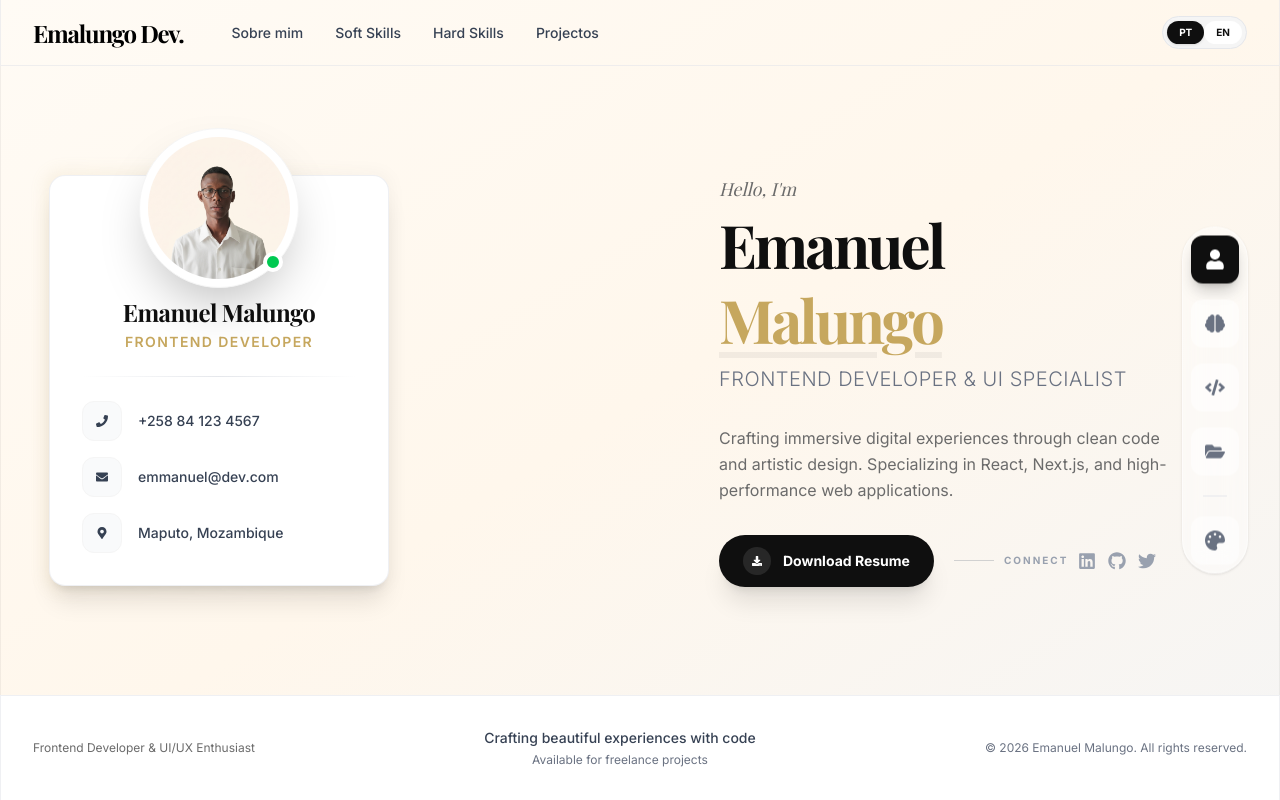
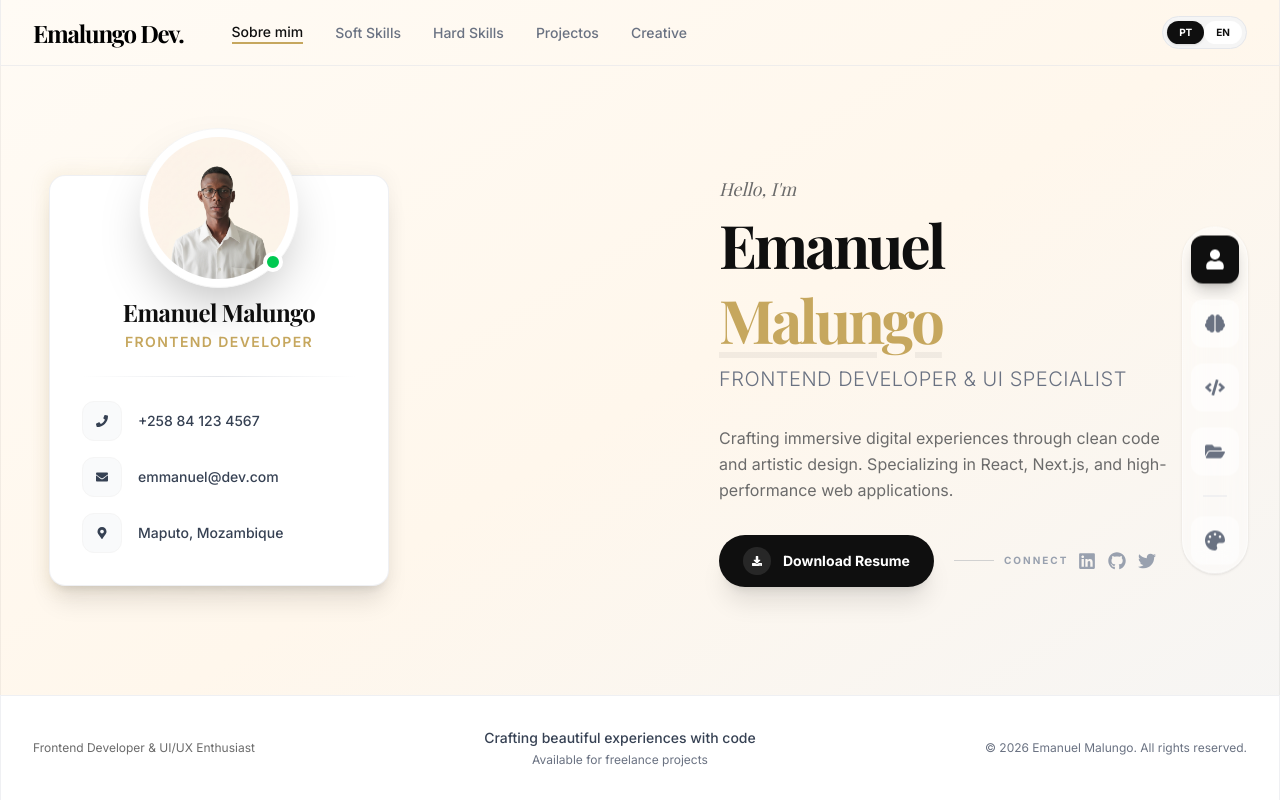
Before and after one commit to emanuel-malungo/emalungo.dev, a Next.js app: page / in a window 1280 px wide. Built offline with nearby package versions, Linux system fonts and the light colour scheme; a web font is replaced by a local one.

Commit message:
feat: Implement section-based navigation with dynamic header links and scroll event handling.

```diff
--- a/src/app/page.tsx
+++ b/src/app/page.tsx
@@ -23,10 +23,33 @@ type SectionId = keyof typeof SECTIONS;
 
 export default function Home() {
   const [activeSection, setActiveSection] = useState<SectionId>("about");
+  const [isScrolling, setIsScrolling] = useState(false);
+
+  const sectionIds: SectionId[] = ["about", "skills", "stack", "portfolio", "creative"];
+
+  const handleWheel = (e: React.WheelEvent | WheelEvent) => {
+    if (isScrolling) return;
+
+    const currentIndex = sectionIds.indexOf(activeSection);
+    if (e.deltaY > 50 && currentIndex < sectionIds.length - 1) {
+      // Scroll Down
+      setIsScrolling(true);
+      setActiveSection(sectionIds[currentIndex + 1]);
+      setTimeout(() => setIsScrolling(false), 1000);
+    } else if (e.deltaY < -50 && currentIndex > 0) {
+      // Scroll Up
+      setIsScrolling(true);
+      setActiveSection(sectionIds[currentIndex - 1]);
+      setTimeout(() => setIsScrolling(false), 1000);
+    }
+  };
 
   return (
-    <div className="flex flex-col h-screen w-screen bg-linear-to-br from-primary via-cream to-gray-100 overflow-hidden">
-      <Header />
+    <div
+      className="flex flex-col h-screen w-screen bg-linear-to-br from-primary via-cream to-gray-100 overflow-hidden"
+      onWheel={handleWheel}
+    >
+      <Header activeSection={activeSection} onSectionChange={setActiveSection} />
 
       <main className="flex-1 mx-auto w-full md:max-w-7xl md:border-x md:border-black/5 relative overflow-hidden flex flex-col items-center justify-center">
         {/* Subtle Background Elements */}
--- a/src/components/layout/Header.tsx
+++ b/src/components/layout/Header.tsx
@@ -1,9 +1,24 @@
 
 import Link from "next/link";
 
-export default function Header() {
+type SectionId = "about" | "skills" | "stack" | "portfolio" | "creative";
+
+interface HeaderProps {
+    activeSection?: SectionId;
+    onSectionChange?: (section: SectionId) => void;
+}
+
+export default function Header({ activeSection, onSectionChange }: HeaderProps) {
+    const navItems: { id: SectionId; label: string }[] = [
+        { id: "about", label: "Sobre mim" },
+        { id: "skills", label: "Soft Skills" },
+        { id: "stack", label: "Hard Skills" },
+        { id: "portfolio", label: "Projectos" },
+        { id: "creative", label: "Creative" },
+    ];
+
     return (
-        <header className="border-b border-gray-200/60">
+        <header className="border-b border-gray-200/60 transition-colors">
             <nav className="mx-auto px-4 py-4 md:max-w-7xl md:px-8 md:border-x md:border-gray-200/60 flex items-center justify-between">
                 <div className="flex items-center gap-12">
                     <Link href="/" className="text-2xl font-serif font-bold tracking-tighter">
@@ -12,18 +27,20 @@ export default function Header() {
 
                     {/* Navigation Menu */}
                     <div className="hidden md:flex items-center gap-8">
-                        <button className="flex items-center gap-2 text-gray-700 hover:text-black transition-colors cursor-pointer" title="Sobre mim">
-                            <span className="text-sm font-medium">Sobre mim</span>
-                        </button>
-                        <button className="flex items-center gap-2 text-gray-700 hover:text-black transition-colors cursor-pointer" title="Soft Skills">
-                            <span className="text-sm font-medium">Soft Skills</span>
-                        </button>
-                        <button className="flex items-center gap-2 text-gray-700 hover:text-black transition-colors cursor-pointer" title="Hard Skills">
-                            <span className="text-sm font-medium">Hard Skills</span>
-                        </button>
-                        <button className="flex items-center gap-2 text-gray-700 hover:text-black transition-colors cursor-pointer" title="Projectos">
-                            <span className="text-sm font-medium">Projectos</span>
-                        </button>
+                        {navItems.map((item) => (
+                            <button
+                                key={item.id}
+                                onClick={() => onSectionChange?.(item.id)}
+                                className={`flex items-center gap-2 transition-all cursor-pointer ${
+                                    activeSection === item.id
+                                        ? "text-black font-bold border-b-2 border-accent"
+                                        : "text-gray-500 hover:text-black"
+                                }`}
+                                title={item.label}
+                            >
+                                <span className="text-sm font-medium">{item.label}</span>
+                            </button>
+                        ))}
                     </div>
                 </div>
 
```
